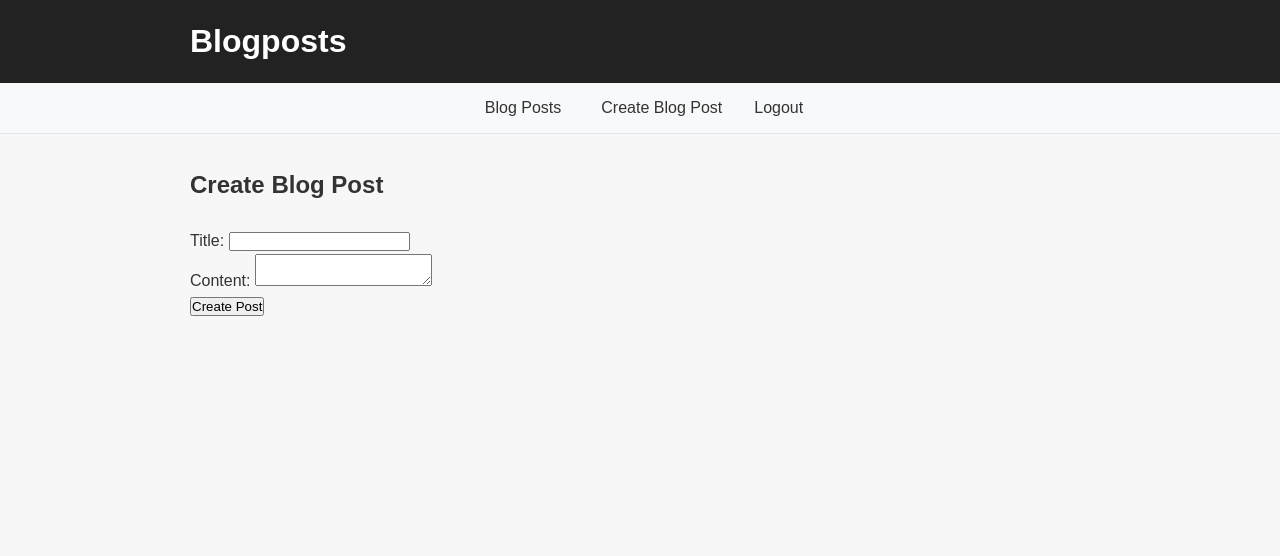
After one commit to amandahamynen/django-blogging-app, a Django app: page /create_blogpost/ in a window 1280 px wide. The commit adds this page. Shown: the top 556 px of the page. Run offline with Django 5.2, Linux system fonts and the light colour scheme; the visitor is signed in with stand-in values (Sample User, id 1).

Commit message:
Add creating new blog posts and add user authentication @login_required

```diff
--- /dev/null
+++ b/blogs/templates/blogs/blogpost_creation_form.html
@@ -0,0 +1,13 @@
+{% extends 'layout.html' %}{% block content %}
+<h2 class="page-title">Create Blog Post</h2>
+<form method="post">
+  {% csrf_token %}
+  <label for="title">Title:</label>
+  <input type="text" id="title" name="title" required />
+  <br />
+  <label for="content">Content:</label>
+  <textarea id="content" name="content" required></textarea>
+  <br />
+  <button type="submit">Create Post</button>
+</form>
+{% endblock %}
--- a/blogs/urls.py
+++ b/blogs/urls.py
@@ -6,4 +6,5 @@ app_name = "blogs"
 urlpatterns = [
     path("", views.blogpost_list, name="blogpost_list"),
     path("<int:blogpost_id>/", views.blogpost_detail, name="blogpost_detail"),
+    path("create_blogpost/", views.blogpost_create, name="blogpost_create"),
 ]
--- a/blogs/views.py
+++ b/blogs/views.py
@@ -1,10 +1,22 @@
-from django.shortcuts import get_object_or_404, render
+from django.shortcuts import get_object_or_404, redirect, render
 from .models import BlogPost
+from django.contrib.auth.decorators import login_required
 
+@login_required(login_url='/users/login/')
 def blogpost_list(request):
     blogposts = BlogPost.objects.all()
     return render(request, 'blogs/blogpost_list.html', {'blogposts': blogposts})
 
+@login_required(login_url='/users/login/')
 def blogpost_detail(request, blogpost_id):
     blogpost = get_object_or_404(BlogPost, id=blogpost_id)
     return render(request, 'blogs/blogpost_detail.html', {'blogpost': blogpost})
+
+@login_required(login_url='/users/login/')
+def blogpost_create(request):
+    if request.method == 'POST':
+        title = request.POST.get('title')
+        content = request.POST.get('content')
+        blogpost = BlogPost.objects.create(title=title, content=content)
+        return redirect('blogs:blogpost_detail', blogpost_id=blogpost.id)
+    return render(request, 'blogs/blogpost_creation_form.html')
--- a/templates/layout.html
+++ b/templates/layout.html
@@ -20,6 +20,9 @@
         <ul>
           {% if user.is_authenticated %}
           <li><a href="{% url 'blogs:blogpost_list' %}">Blog Posts</a></li>
+          <li>
+            <a href="{% url 'blogs:blogpost_create' %}">Create Blog Post</a>
+          </li>
           <li>
             <form
               class="logout-form"
--- a/users/views.py
+++ b/users/views.py
@@ -1,6 +1,7 @@
 from django.shortcuts import render, redirect
 from django.contrib.auth.forms import UserCreationForm, AuthenticationForm
 from django.contrib.auth import login, logout
+from django.contrib.auth.decorators import login_required
 
 # Create your views here.
 def register_view(request):
@@ -25,6 +26,7 @@ def login_view(request):
         form = AuthenticationForm()
     return render(request, 'users/login.html', {'form': form})
 
+@login_required(login_url='/users/login/')
 def logout_view(request):
     if request.method == 'POST':
         logout(request)
```
